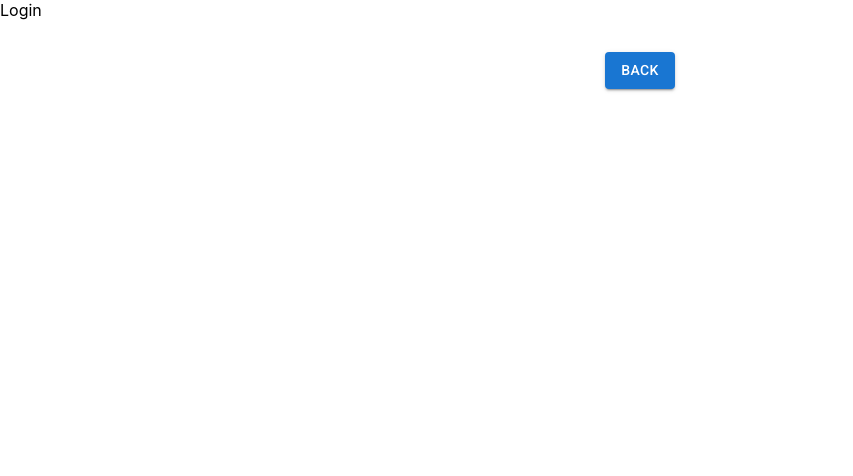
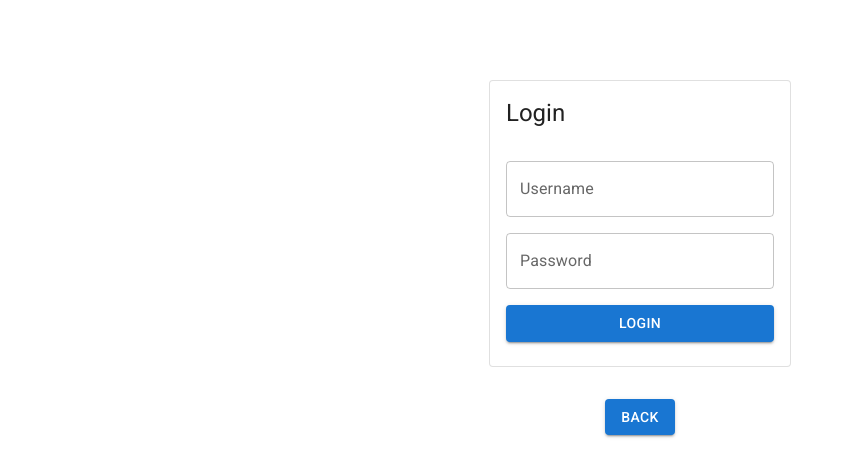
Before and after one commit to oskarcokl/chakra-vs-mui, a React (Create React App) app in the folder mui/: page /login in a window 1280 px wide. Shown: the top 476 px of the page, without its empty margins (0-853 px from the left). Built offline with nearby package versions, Linux system fonts and the light colour scheme.

Commit message:
feat: Styled login component.

```diff
--- a/mui/src/App.tsx
+++ b/mui/src/App.tsx
@@ -1,5 +1,5 @@
 import './App.css';
-import { BrowserRouter as Router, Route, Routes, useNavigate } from 'react-router-dom';
+import { BrowserRouter as Router, Route, Routes } from 'react-router-dom';
 import ComponentsList from './views/ComponentsList';
 import Login from './components/Login';
 import { Box } from '@mui/material';
--- a/mui/src/components/Login.tsx
+++ b/mui/src/components/Login.tsx
@@ -1,3 +1,18 @@
+import { TextField, Button, Card, CardContent, CardHeader, Stack } from '@mui/material';
+
 export default function Login() {
-    return <div>Login</div>;
+    return (
+        <Card variant="outlined" sx={{ maxWidth: '300px', margin: 'auto', mt: 10 }}>
+            <CardHeader title="Login" />
+            <CardContent>
+                <Stack spacing={2}>
+                    <TextField label="Username" />
+                    <TextField label="Password" />
+                    <Button variant="contained" color="primary">
+                        Login
+                    </Button>
+                </Stack>
+            </CardContent>
+        </Card>
+    );
 }
```
